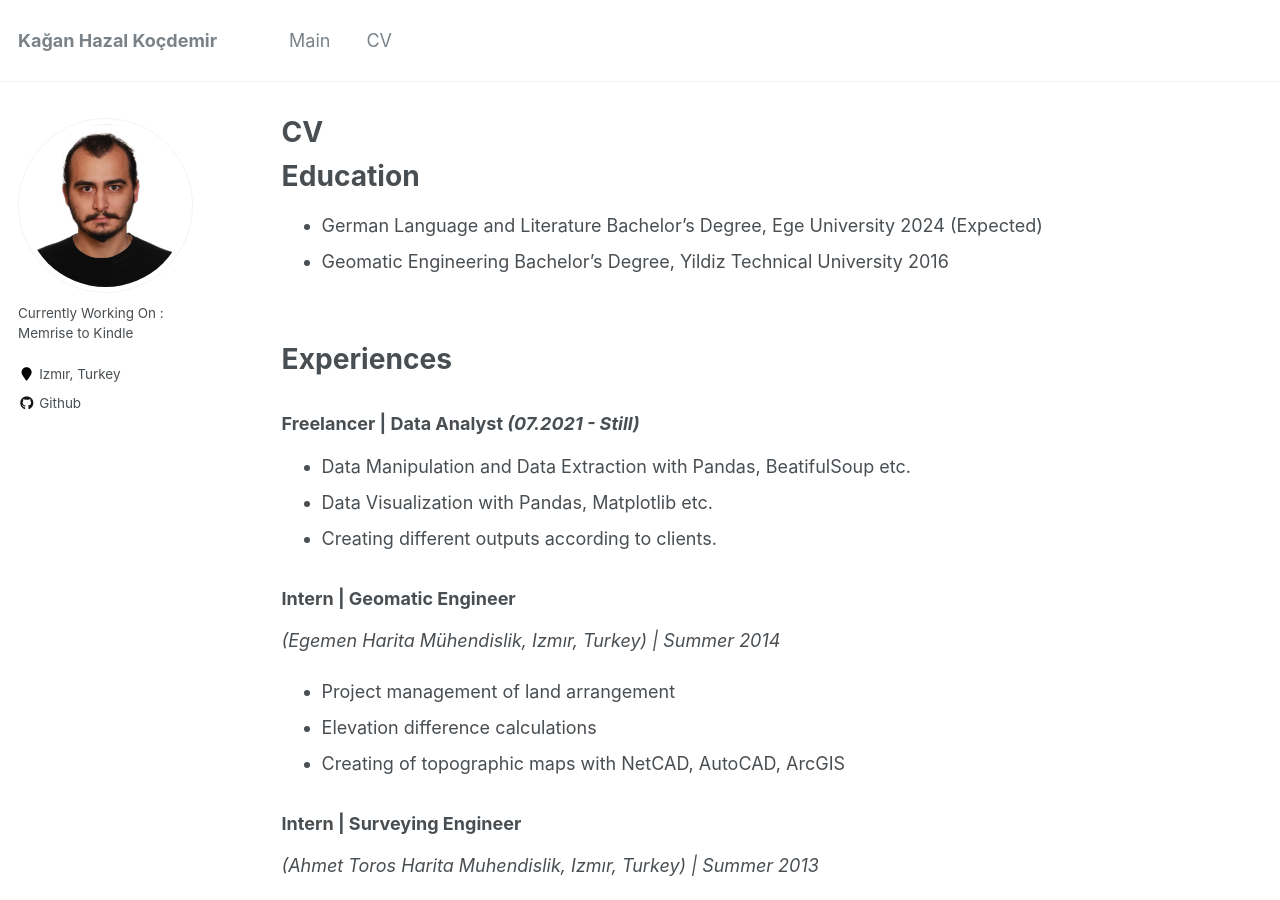
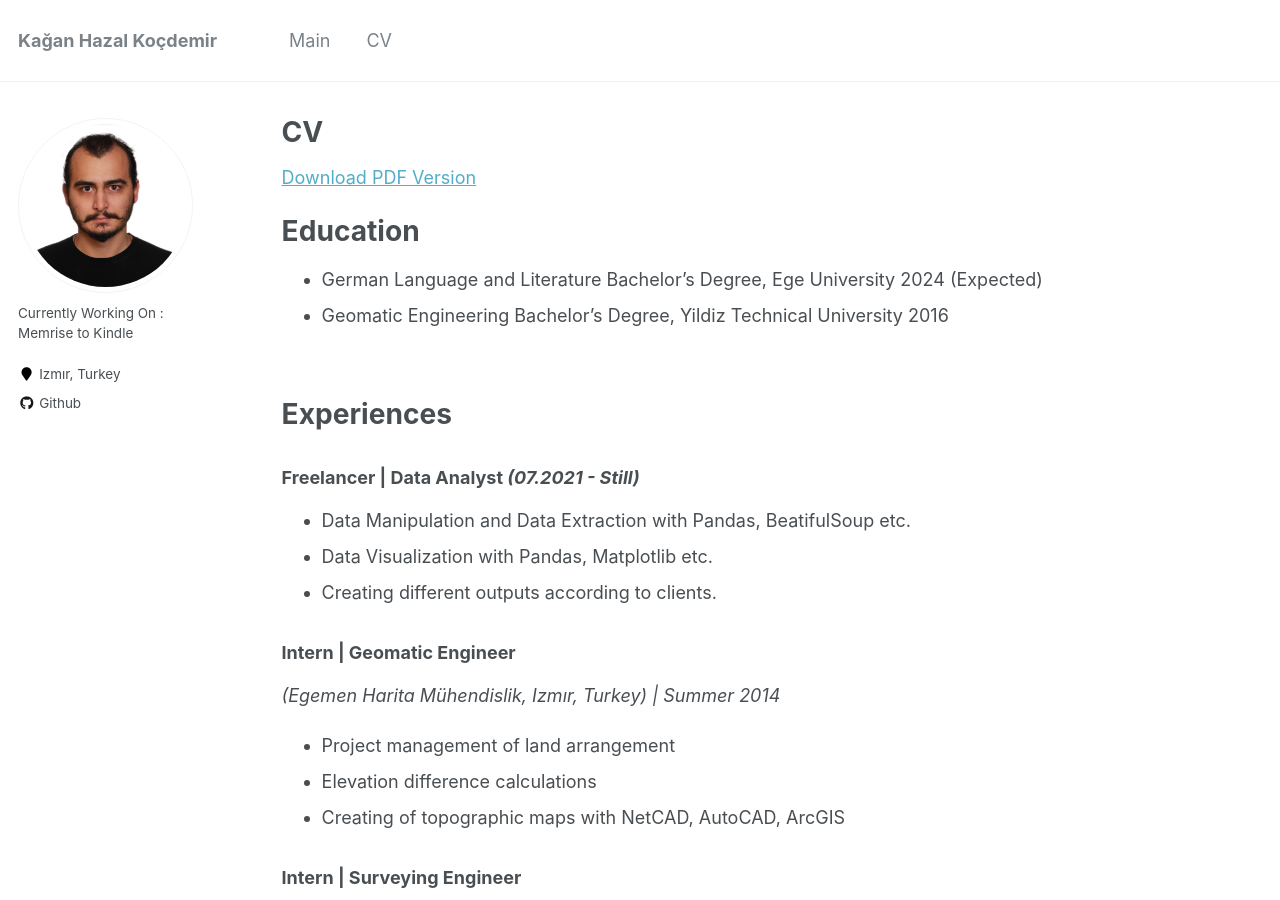
Before and after one commit to angelsdemos/kagankocdemir, a Jekyll site: the page built from _pages/cv.md, in a window 1280 px wide and 900 px high. Built offline with Jekyll 4.4.1, drawn with Linux system fonts in a browser that asks for light colours.

Commit message:
Update cv.md

```diff
--- a/_pages/cv.md
+++ b/_pages/cv.md
@@ -6,6 +6,8 @@ author_profile: true
 redirect_from:
   - /resume
 ---
+
+[Download PDF Version](files/cv.pdf)
 
 Education
 ======
```
